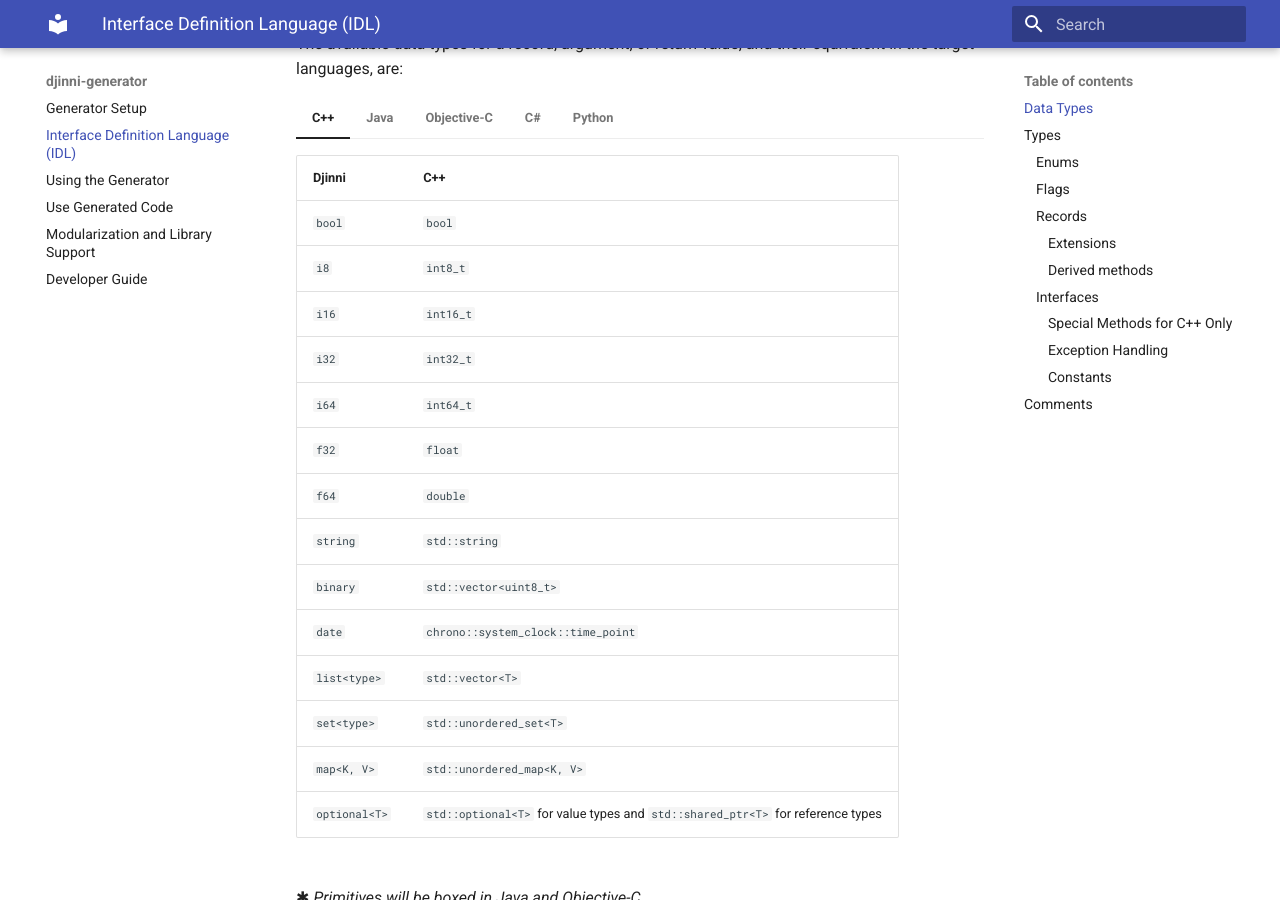
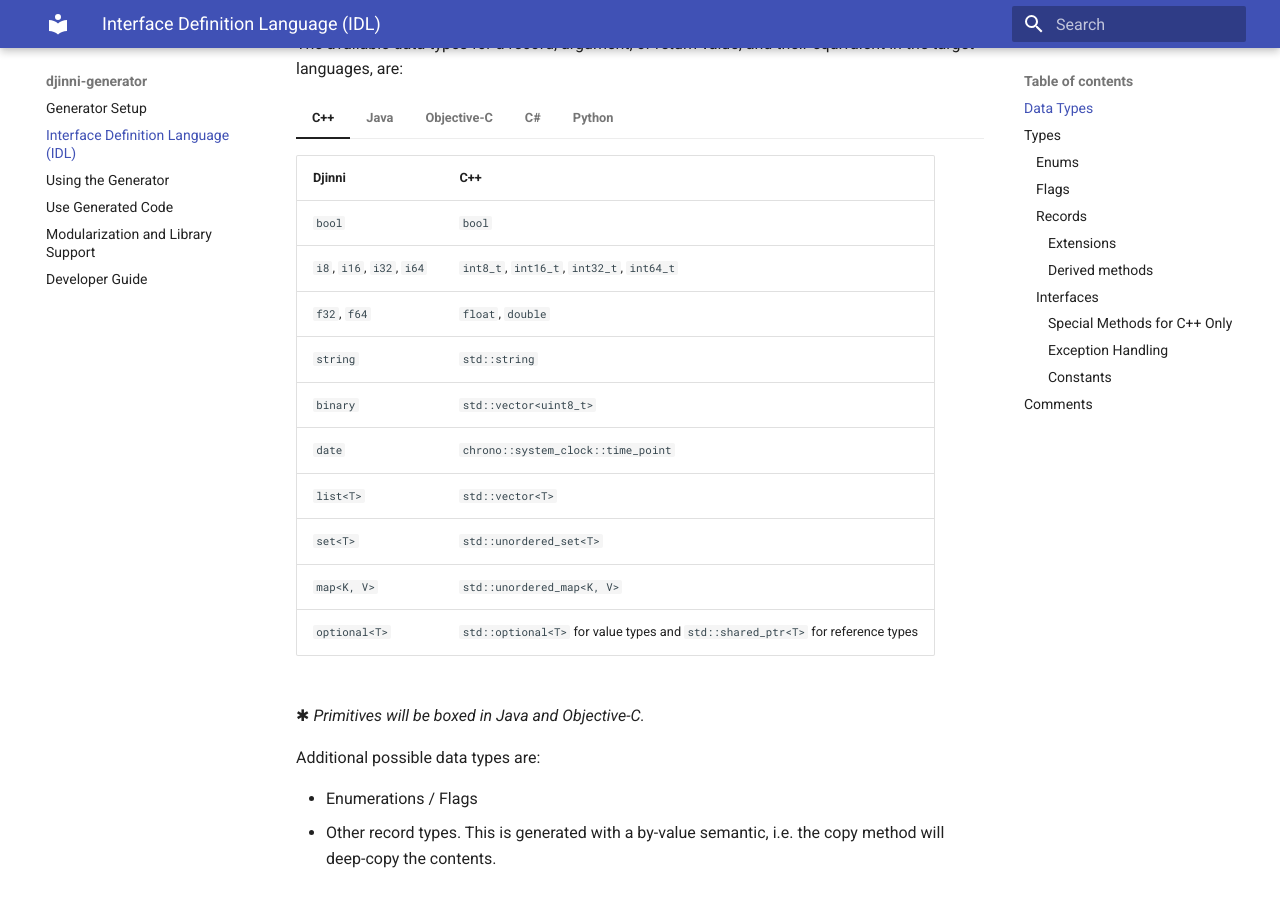
Before and after one commit to cross-language-cpp/djinni-generator, an MkDocs documentation site: the page built from docs/idl.md, in a window 1280 px wide and 900 px high, scrolled down 1527 px. Built offline with MkDocs 1.6.1 and Material for MkDocs 9.7.7, drawn with Linux system fonts in a browser that asks for light colours; some of the changed lines change nothing that is shown.

Commit message:
make data type tables more compact; small improvements in the specific type documentations;

```diff
--- a/docs/idl.md
+++ b/docs/idl.md
@@ -76,99 +76,79 @@
 
 === "C++"
 
-    | Djinni | C++ |
-    |---------------|----------------------------------------------------------------------------------|
-    | `bool`        | `bool`                                                                           |
-    | `i8`          | `int8_t`                                                                         |
-    | `i16`         | `int16_t`                                                                        |
-    | `i32`         | `int32_t`                                                                        |
-    | `i64`         | `int64_t`                                                                        |
-    | `f32`         | `float`                                                                          |
-    | `f64`         | `double`                                                                         |
-    | `string`      | `std::string`                                                                    |
-    | `binary`      | `std::vector<uint8_t>`                                                           |
-    | `date`        | `chrono::system_clock::time_point`                                               |
-    | `list<type>`  | `std::vector<T>`                                                                 |
-    | `set<type>`   | `std::unordered_set<T>`                                                          |
-    | `map<K, V>`   | `std::unordered_map<K, V>`                                                       |
-    | `optional<T>` | `std::optional<T>` for value types and  `std::shared_ptr<T>` for reference types |
+    | Djinni                    | C++                                                                              |
+    |---------------------------|----------------------------------------------------------------------------------|
+    | `bool`                    | `bool`                                                                           |
+    | `i8`, `i16`, `i32`, `i64` | `int8_t`, `int16_t`, `int32_t`, `int64_t`                                        |
+    | `f32`, `f64`              | `float`, `double`                                                                |
+    | `string`                  | `std::string`                                                                    |
+    | `binary`                  | `std::vector<uint8_t>`                                                           |
+    | `date`                    | `chrono::system_clock::time_point`                                               |
+    | `list<T>`                 | `std::vector<T>`                                                                 |
+    | `set<T>`                  | `std::unordered_set<T>`                                                          |
+    | `map<K, V>`               | `std::unordered_map<K, V>`                                                       |
+    | `optional<T>`             | `std::optional<T>` for value types and  `std::shared_ptr<T>` for reference types |
 
 
 === "Java"
 
-    | Djinni        | Java                                                      | Boxed            |
-    |---------------|-----------------------------------------------------------|------------------|
-    | `bool`        | `boolean`                                                 | `Boolean`        |
-    | `i8`          | `byte`                                                    | `Byte`           |
-    | `i16`         | `short`                                                   | `Short`          |
-    | `i32`         | `int`                                                     | `Integer`        |
-    | `i64`         | `long`                                                    | `Long`           |
-    | `f32`         | `float`                                                   | `Float`          |
-    | `f64`         | `double`                                                  | `Double`         |
-    | `string`      | `String`                                                  |                  |
-    | `binary`      | `byte[]`                                                  |                  |
-    | `date`        | `java.util.Date`                                          |                  |
-    | `list<type>`  | `java.util.ArrayList` ✱                                   |                  |
-    | `set<type>`   | `java.util.HashSet` ✱                                     |                  |
-    | `map<K, V>`   | `java.util.HashMap` ✱                                     |                  |
-    | `optional<T>` | object / boxed primitive reference (which can be  `null`) |                  |
+    | Djinni                    | Java                                                         | Boxed                              |
+    |---------------------------|--------------------------------------------------------------|------------------------------------|
+    | `bool`                    | `boolean`                                                    | `Boolean`                          |
+    | `i8`, `i16`, `i32`, `i64` | `byte`, `short`, `int`, `long`                               | `Byte`, `Short`, `Integer`, `Long` |
+    | `f32`, `f64`              | `float`, `double`                                            | `Float`, `Double`                  |
+    | `string`                  | `String`                                                     |                                    |
+    | `binary`                  | `byte[]`                                                     |                                    |
+    | `date`                    | `java.util.Date`                                             |                                    |
+    | `list<T>`                 | `java.util.ArrayList<T>` ✱                                   |                                    |
+    | `set<T>`                  | `java.util.HashSet<T>` ✱                                     |                                    |
+    | `map<K, V>`               | `java.util.HashMap<K, V>` ✱                                  |                                    |
+    | `optional<T>`             | object / boxed primitive reference<br>(which can be  `null`) |                                    |
 
 === "Objective-C"
 
-    | Djinni        | Objective-C                          | Boxed        |
-    |---------------|--------------------------------------|--------------|
-    | `bool`        | `BOOL`                               | `NSNumber`   |
-    | `i8`          | `int8_t`                             | `NSNumber`   |
-    | `i16`         | `int16_t`                            | `NSNumber`   |
-    | `i32`         | `int32_t`                            | `NSNumber`   |
-    | `i64`         | `int64_t`                            | `NSNumber`   |
-    | `f32`         | `float`                              | `NSNumber`   |
-    | `f64`         | `double`                             | `NSNumber`   |
-    | `string`      | `NSString`                           |              |
-    | `binary`      | `NSData`                             |              |
-    | `date`        | `NSDate`                             |              |
-    | `list<type>`  | `NSArray` ✱                          |              |
-    | `set<type>`   | `NSSet` ✱                            |              |
-    | `map<K, V>`   | `NSDictionary` ✱                     |              |
-    | `optional<T>` | strong reference (which can be`nil`) |              |
+    | Djinni                    | Objective-C                               | Boxed      |
+    |---------------------------|-------------------------------------------|------------|
+    | `bool`                    | `BOOL`                                    | `NSNumber` |
+    | `i8`, `i16`, `i32`, `i64` | `int8_t`, `int16_t`, `int32_t`, `int64_t` | `NSNumber` |
+    | `f32`, `f64`              | `float`, `double`                         | `NSNumber` |
+    | `string`                  | `NSString`                                |            |
+    | `binary`                  | `NSData`                                  |            |
+    | `date`                    | `NSDate`                                  |            |
+    | `list<T>`                 | `NSArray` ✱                               |            |
+    | `set<T>`                  | `NSSet` ✱                                 |            |
+    | `map<K, V>`               | `NSDictionary` ✱                          |            |
+    | `optional<T>`             | strong reference (which can be`nil`)      |            |
 
 === "C#"
 
-    | Djinni        | C#                                        |
-    |---------------|-------------------------------------------|
-    | `bool`        | `bool`                                    |
-    | `i8`          | `sbyte`                                   |
-    | `i16`         | `short`                                   |
-    | `i32`         | `int`                                     |
-    | `i64`         | `long`                                    |
-    | `f32`         | `float`                                   |
-    | `f64`         | `double`                                  |
-    | `string`      | `System.String`                           |
-    | `binary`      | `System.Array<System.Byte>`               |
-    | `date`        | `System.DateTime`                         |
-    | `list<type>`  | `System.Collections.Generic.List`         |
-    | `set<type>`   | `System.Collections.Generic.HashSet`      |
-    | `map<K, V>`   | `System.Collections.Generic.Dictionary`   |
-    | `optional<T>` | `System.Nullable<T>`                      |
+    | Djinni                    | C#                                            |
+    |---------------------------|-----------------------------------------------|
+    | `bool`                    | `bool`                                        |
+    | `i8`, `i16`, `i32`, `i64` | `sbyte`, `short`, `int`, `long`               |
+    | `f32`, `f64`              | `float`, `double`                             |
+    | `string`                  | `System.String`                               |
+    | `binary`                  | `System.Array<System.Byte>`                   |
+    | `date`                    | `System.DateTime`                             |
+    | `list<T>`                 | `System.Collections.Generic.List<T>`          |
+    | `set<T>`                  | `System.Collections.Generic.HashSet<T>`       |
+    | `map<K, V>`               | `System.Collections.Generic.Dictionary<K, V>` |
+    | `optional<T>`             | `System.Nullable<T>`                          |
 
 === "Python"
 
-    | Djinni        | Python                                    |
-    |---------------|-------------------------------------------|
-    | `bool`        |                                           |
-    | `i8`          |                                           |
-    | `i16`         |                                           |
-    | `i32`         |                                           |
-    | `i64`         |                                           |
-    | `f32`         |                                           |
-    | `f64`         |                                           |
-    | `string`      |                                           |
-    | `binary`      | object supporting the `buffer` interface  |
-    | `date`        | `datetime.datetime`                       |
-    | `list<type>`  | `List`                                    |
-    | `set<type>`   | `Set`                                     |
-    | `map<K, V>`   | `Dictionary`                              |
-    | `optional<T>` |                                           |
+    | Djinni                    | Python                                    |
+    |---------------------------|-------------------------------------------|
+    | `bool`                    |                                           |
+    | `i8`, `i16`, `i32`, `i64` |                                           |
+    | `f32`, `f64`              |                                           |
+    | `string`                  |                                           |
+    | `binary`                  | object supporting the `buffer` interface  |
+    | `date`                    | `datetime.datetime`                       |
+    | `list<T>`                 | `List`                                    |
+    | `set<T>`                  | `Set`                                     |
+    | `map<K, V>`               | `Dictionary`                              |
+    | `optional<T>`             |                                           |
 
 
 ✱ *Primitives will be boxed in Java and Objective-C.*
```
